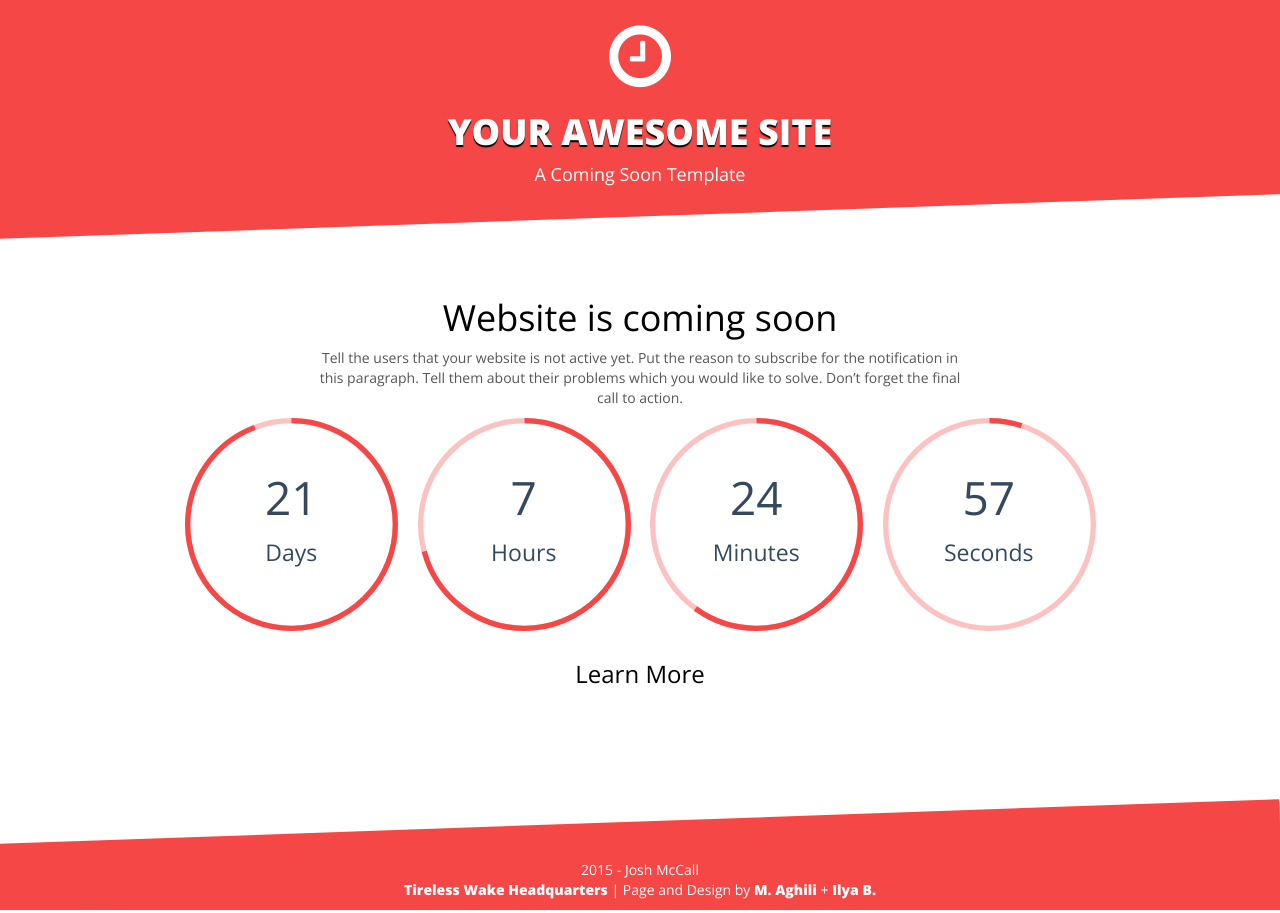
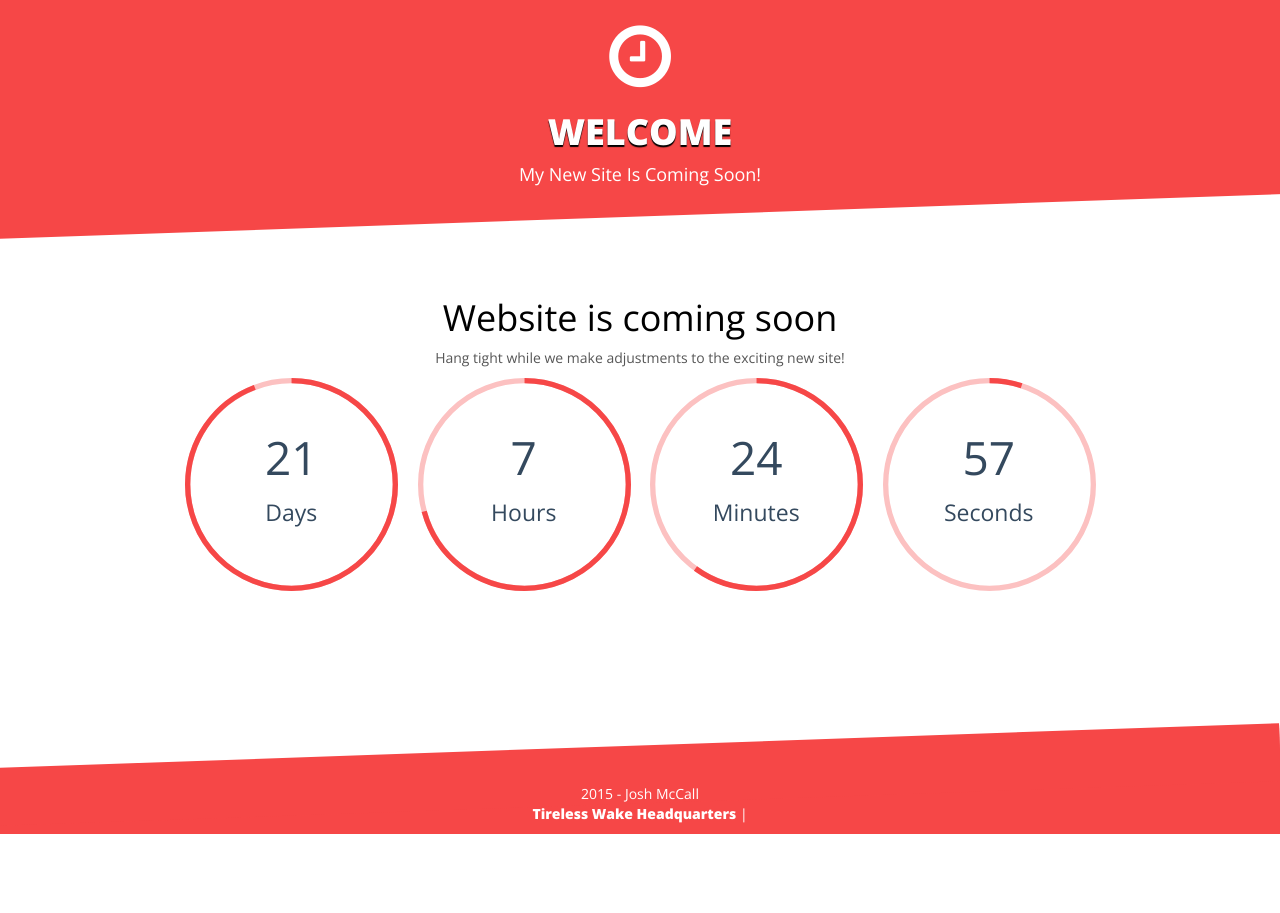
Before and after one commit to McCallTech/josh-main, a Jekyll site: the page built from index.md, in a window 1280 px wide. Built offline with Jekyll 4.4.1, drawn with Linux system fonts in a browser that asks for light colours; nearby versions of some CDN libraries.

Commit message:
updated site info

```diff
--- a/_config.yml
+++ b/_config.yml
@@ -25,7 +25,7 @@ owner:
   instagramm:
   #Aboutlink = German "Impressum", provide url and caption (eg "Impressum")
   aboutlink:
-    url: tirelesswake.com
+    url: http://www.tirelesswake.com
     caption: Tireless Wake Headquarters
 
 
--- a/_data/messages.yml
+++ b/_data/messages.yml
@@ -9,7 +9,7 @@ locales:
     Hours: "Hours"
     Minutes: "Minutes"
     Seconds: "Seconds"
-    Learn_More: "Learn More"
+    #Learn_More: "Learn More"
   en_US:
     <<: *DEFAULT_EN     # use English translation for en_US
   en_UK:
--- a/_layouts/home.html
+++ b/_layouts/home.html
@@ -95,8 +95,6 @@
                     <p>2015 - {{ site.owner.name }}</p>
 
                     <P> {% if site.owner.aboutlink.url %}<a href="{{ site.owner.aboutlink.url }}">{{ site.owner.aboutlink.caption | default: "About" }}</a> | {% endif %}
-                        Page and Design by <a target="_blank" href="http://mortezaaghili.github.io/">M. Aghili</a> +
-                        <a target="_blank" href="https://www.behance.net/gallery/18421675/Free-Bootstrap-Psd-Coming-Soon-Template">Ilya B.</a>
                     </P>
                 </div>
             </div>
--- a/index.md
+++ b/index.md
@@ -1,8 +1,8 @@
 ---
 layout: home
 permalink: /
-title: "Your Awesome Site"
-excerpt: "A Coming Soon Template"
+title: "Welcome"
+excerpt: "My New Site Is Coming Soon!"
 ---
 # Website is coming soon
-Tell the users that your website is not active yet. Put the reason to subscribe for the notification in this paragraph. Tell them about their problems which you would like to solve. Don’t forget the final call to action.
+Hang tight while we make adjustments to the exciting new site!
```
Also changed, not shown: README.md.
